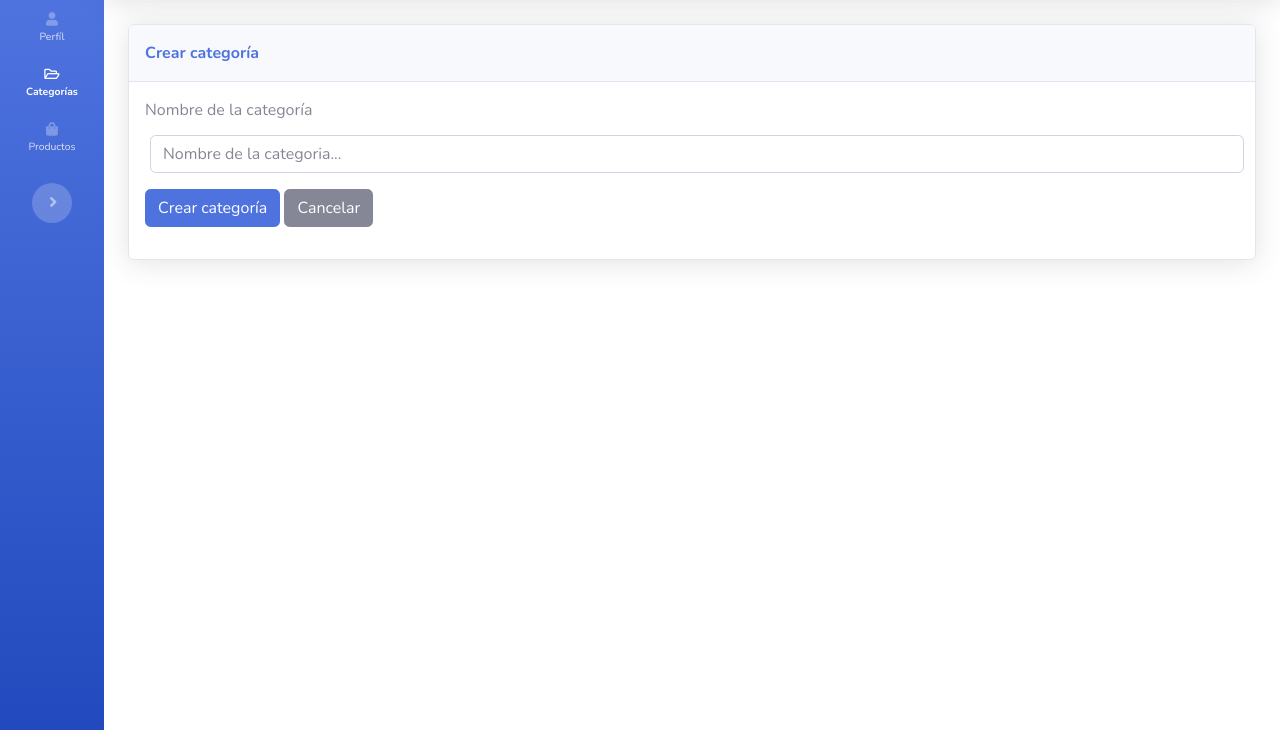
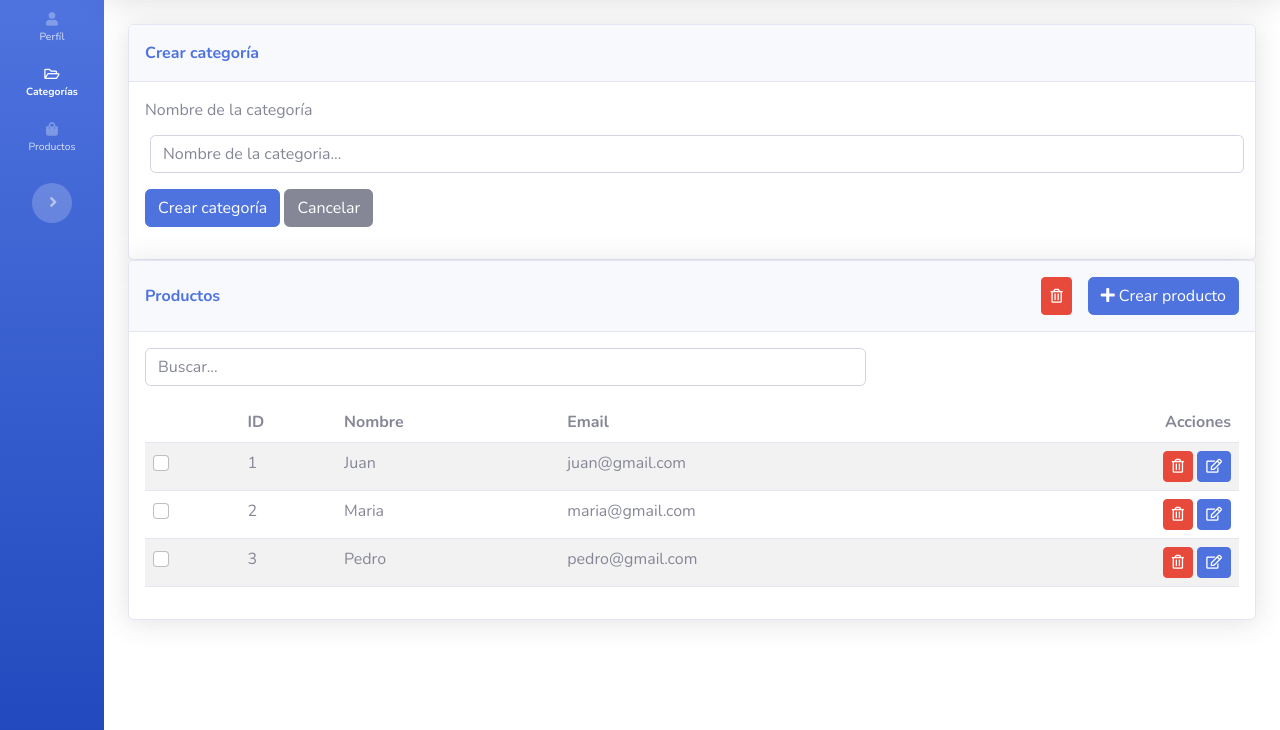
Before and after one commit to williamsjmzhdz/cybergolden, a Django app: page /products/categories/create/category/ in a window 1280 px wide. Shown: the part 70-800 px from the top of the page. Run offline with Django 4.2, Linux system fonts and the light colour scheme; a user stored in the database is signed in; some libraries are stand-ins or nearby versions.

Commit message:
primer disenio para la tabla.

```diff
--- a/products/templates/products/create-category.html
+++ b/products/templates/products/create-category.html
@@ -33,8 +33,95 @@
       </div>
     </div>
 
-  </div>
+
+    <div id="products-container">
+      <div class="card shadow">
+        <div class="card-header d-flex justify-content-between align-items-center flex-wrap py-3">
+          <p class="text-primary flex-grow-0 flex-shrink-1 m-0 fw-bold">Productos</p>
+          <div class="d-flex">
+            <button class="btn btn-danger btn-sm btn-icon delete-row-btn me-3" type="button">
+              <i class="far fa-trash-alt"></i>
+            </button>
+            <a href="{% url 'products:create_category' %}" id="create-category-btn" class="btn btn-primary" type="button">
+              <i class="fas fa-plus"></i>&nbsp;Crear producto
+            </a>
+          </div>
+        </div>
+        <div class="card-body">
+          <div class="row mb-3">
+            <div class="col-md-8">
+              <div class="input-group">
+                <input id="searchInput" type="text" class="form-control" placeholder="Buscar...">
+              </div>
+            </div>
+          </div>
+          <div class="table-responsive">
+            <table class="table table-striped">
+              <thead>
+                <tr>
+                  <th></th>
+                  <th>ID</th>
+                  <th>Nombre</th>
+                  <th>Email</th>
+                  <th class="text-end" scope="col">Acciones</th>
+                </tr>
+              </thead>
+              <tbody id="tableBody">
+                <tr>
+                  <td><input class="form-check-input select-row" type="checkbox"></td>
+                  <td>1</td>
+                  <td>Juan</td>
+                  <td>juan@gmail.com</td>
+                  <td class="text-end">
+                    <button class="btn btn-danger btn-sm delete-category-btn" type="button">
+                      <i class="far fa-trash-alt"></i>
+                    </button>
+                    <button class="btn btn-primary btn-sm update-category-btn" type="button">
+                      <i class="far fa-edit"></i>
+                    </button>
+                  </td>
+                </tr>
+                <tr>
+                  <td><input class="form-check-input select-row" type="checkbox"></td>
+                  <td>2</td>
+                  <td>Maria</td>
+                  <td>maria@gmail.com</td>
+                  <td class="text-end">
+                    <button class="btn btn-danger btn-sm delete-category-btn" type="button">
+                      <i class="far fa-trash-alt"></i>
+                    </button>
+                    <button class="btn btn-primary btn-sm update-category-btn" type="button">
+                      <i class="far fa-edit"></i>
+                    </button>
+                  </td>
+                </tr>
+                <tr>
+                  <td><input class="form-check-input select-row" type="checkbox"></td>
+                  <td>3</td>
+                  <td>Pedro</td>
+                  <td>pedro@gmail.com</td>
+                  <td class="text-end">
+                    <button class="btn btn-danger btn-sm delete-category-btn" type="button">
+                      <i class="far fa-trash-alt"></i>
+                    </button>
+                    <button class="btn btn-primary btn-sm update-category-btn" type="button">
+                      <i class="far fa-edit"></i>
+                    </button>
+                  </td>
+              </tr>
+            </tbody>
+          </table>
+
+        </div>
+      </div>
+    </div>
+
+
+
 </div>
+
+
+
 {% endblock %}
 
 {% block scripts %}
@@ -42,4 +129,32 @@
     <script src="{% static 'users/assets/js/bs-init.js' %}"></script>
     <script src="{% static 'users/assets/js/theme.js' %}"></script>
     <script src="{% static 'products/js/create-category.js' %}"></script>
+
+        <script src="https://code.jquery.com/jquery-3.5.1.slim.min.js"></script>
+    <script src="https://cdn.jsdelivr.net/npm/@popperjs/core@2.9.3/dist/umd/popper.min.js"
+            integrity="sha384-4Jn4o4MLRwE6Qn8Vfny5WRMwd7Sv29ZpImW8Vp6FggD0KmNF24v0JgOzBfU+7KU2"
+            crossorigin="anonymous"></script>
+    <script src="https://stackpath.bootstrapcdn.com/bootstrap/4.5.2/js/bootstrap.min.js"></script>
+
+    <script>
+      $(document).ready(function(){
+        $("#searchInput").on("keyup", function() {
+          var value = $(this).val().toLowerCase();
+          $("#tableBody tr").filter(function() {
+            $(this).toggle($(this).text().toLowerCase().indexOf(value) > -1)
+          });
+        });
+      });
+    </script>
+
+    <script>
+      const selectAllCheckbox = document.getElementById('select-all');
+      const selectRowCheckboxes = document.querySelectorAll('.select-row');
+
+      selectAllCheckbox.addEventListener('click', function() {
+        selectRowCheckboxes.forEach(function(checkbox) {
+          checkbox.checked = selectAllCheckbox.checked;
+        });
+      });
+    </script>
 {% endblock %}
```
